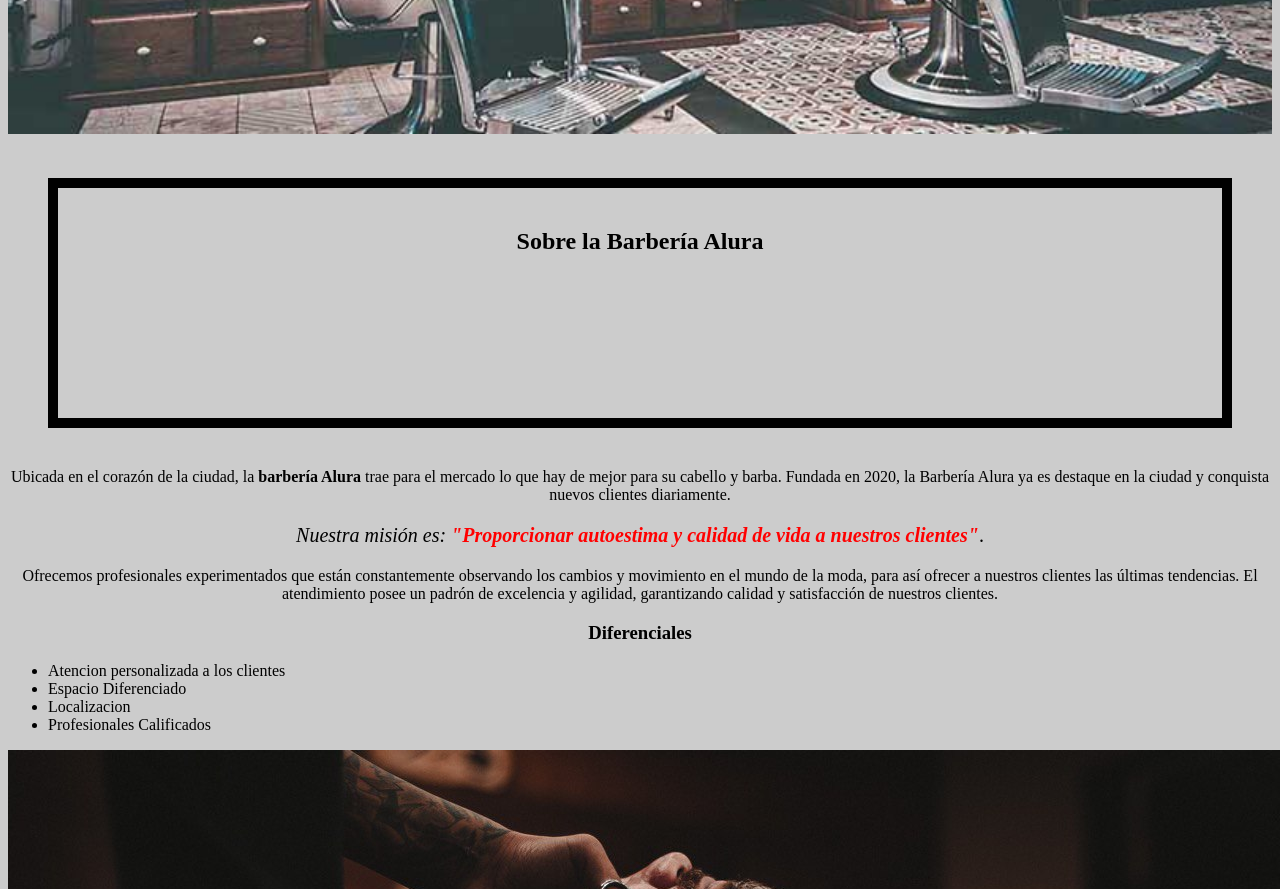
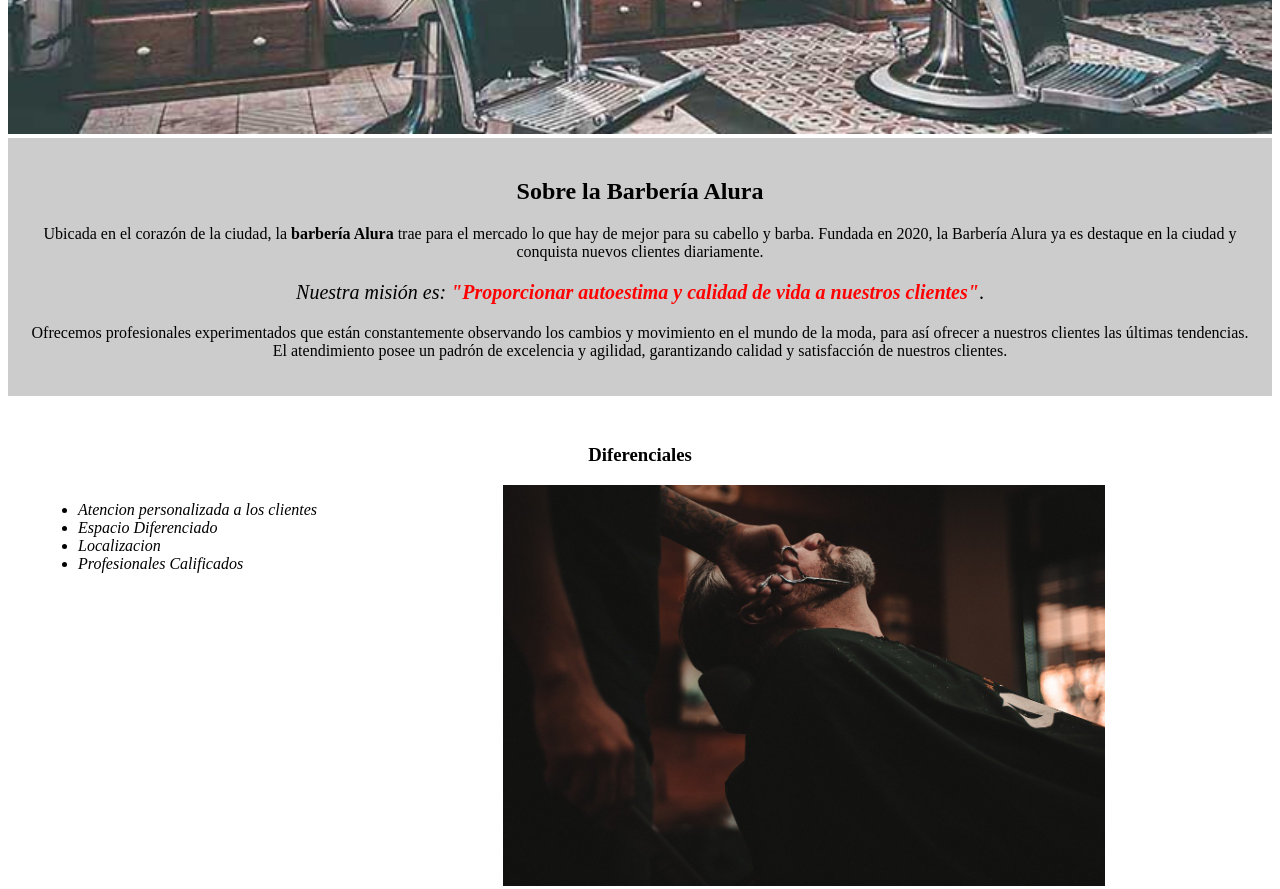
Before and after one commit to DevCatX/barberia-alura, a plain HTML site: page index.html in a window 1280 px wide. Shown: the part 420-1309 px from the top of the page. Drawn offline with Linux system fonts and the light colour scheme.

Commit message:
style.css actualizado

```diff
--- a/style/style.css
+++ b/style/style.css
@@ -1,18 +1,30 @@
-/* selector por etiqueta html */
+/* selector por etiqueta html
 body{
   background-color: #ccc;
+}
+*/
+
+.titulo-principal{
+  padding-left: 40px;
 }
 
 #imgBanner{
   width: 100%;
 }
 
+.principal{
+  background-color: #ccc;
+  padding: 20px;
+}
+
+/*
 #hTitulo{
   height: 150px;
   border: 10px solid black;
   padding: 40px;
   margin: 40px;
 }
+*/
 
 /*selector por clase */
 .centrado{
@@ -28,3 +40,23 @@ em strong{
 #mision{
   font-size: 20px;
 }
+
+.diferenciales{
+  background-color: white;
+  padding: 30px;
+}
+
+.liItems{
+  font-style: italic;
+}
+
+ul{
+  display: inline-block;
+  vertical-align: top;
+  width: 20%;
+  margin-right: 15%;
+}
+
+.imgDiferencial{
+  width: 50%;
+}
```
